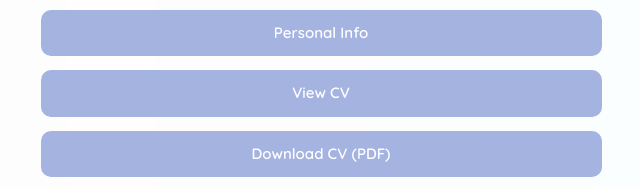
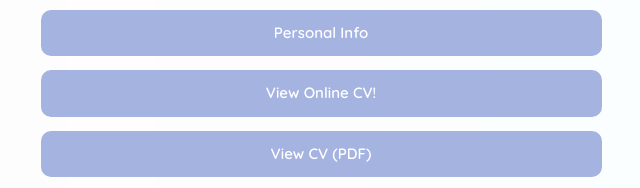
Before and after one commit to ainaahadi/Personal-Portfolio, a plain HTML site: page index.html in a window 1280 px wide. Shown: the part 576-764 px from the top of the page, 319-959 px from the left. Drawn offline with nearby package versions, Linux system fonts and the light colour scheme.

Commit message:
Update index.html

```diff
--- a/index.html
+++ b/index.html
@@ -62,8 +62,8 @@
 
         <div class="links-container">
             <a href="PersonalInfo.html">Personal Info</a>
-            <a href="ainaa-cv.html">View CV</a>
-            <a href="ainaa-cv.pdf" target="_blank">Download CV (PDF)</a>
+            <a href="ainaa-cv.html">View Online CV!</a>
+            <a href="ainaa-cv.pdf" target="_blank">View CV (PDF)</a>
             <a href="UsefulTools.html">Useful Tools</a>
         </div>
 
```
